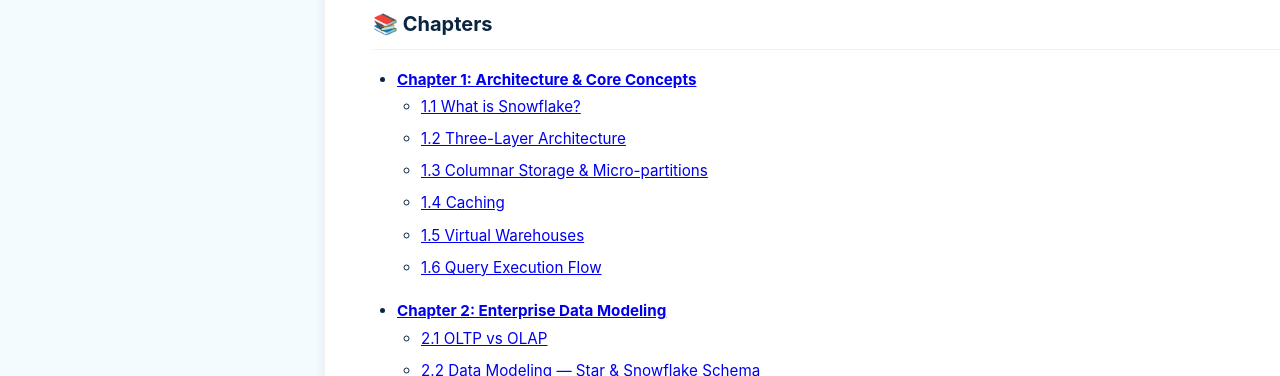
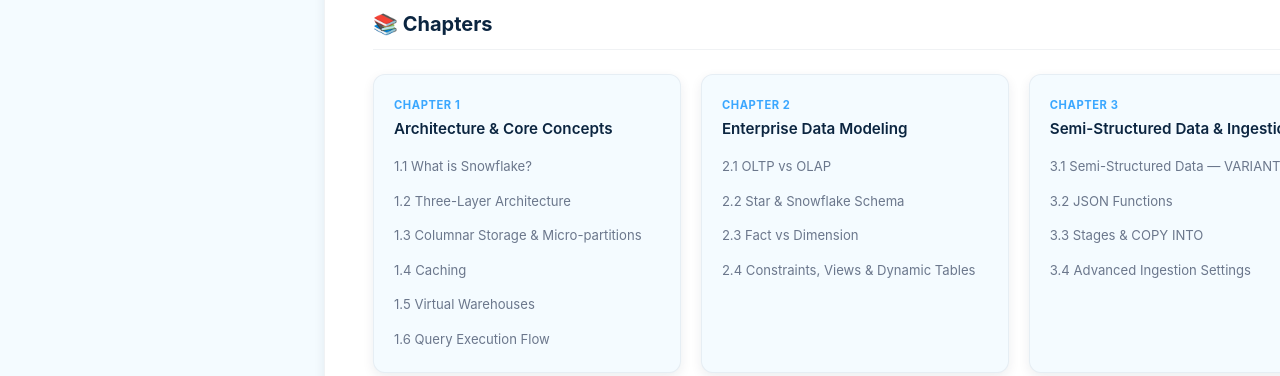
Before and after one commit to pulkiit-arora/InterviewVault, a React (Vite) app: page / in a window 1280 px wide. Both pictures are taken after a click on the button "Guides". Shown: the part 424-800 px from the top of the page. Built offline with nearby package versions, Linux system fonts and the light colour scheme; no server answers.

Commit message:
docs: restore left panel layout and add a premium card grid for the Chapters in-page table of contents

```diff
--- a/public/notes/snowflake-guide.md
+++ b/public/notes/snowflake-guide.md
@@ -7,42 +7,92 @@
 
 ## 📚 Chapters
 
-- **[Chapter 1: Architecture & Core Concepts](#chapter-1-architecture-core-concepts)**
-  - [1.1 What is Snowflake?](#11-what-is-snowflake)
-  - [1.2 Three-Layer Architecture](#12-three-layer-architecture)
-  - [1.3 Columnar Storage & Micro-partitions](#13-columnar-storage-micro-partitions)
-  - [1.4 Caching](#14-caching)
-  - [1.5 Virtual Warehouses](#15-virtual-warehouses)
-  - [1.6 Query Execution Flow](#16-query-execution-flow)
-- **[Chapter 2: Enterprise Data Modeling](#chapter-2-enterprise-data-modeling)**
-  - [2.1 OLTP vs OLAP](#21-oltp-vs-olap)
-  - [2.2 Data Modeling — Star & Snowflake Schema](#22-data-modeling-star-snowflake-schema)
-  - [2.3 Fact vs Dimension](#23-fact-vs-dimension)
-  - [2.4 Constraints, Views & Dynamic Tables](#24-constraints-views-dynamic-tables)
-- **[Chapter 3: Semi-Structured Data & Ingestion](#chapter-3-semi-structured-data-ingestion)**
-  - [3.1 Semi-Structured Data — VARIANT](#31-semi-structured-data-variant)
-  - [3.2 JSON Functions](#32-json-functions)
-  - [3.3 Stages & COPY INTO](#33-stages-copy-into)
-  - [3.4 Advanced COPY INTO & Ingestion Metadata](#34-advanced-copy-into-ingestion-metadata)
-- **[Chapter 4: Enterprise Data Ingestion Pipelines](#chapter-4-enterprise-data-ingestion-pipelines)**
-  - [4.1 Multi-Layer Pipeline Architecture](#41-multi-layer-pipeline-architecture)
-  - [4.2 Data Validation & Error Logging](#42-data-validation-error-logging)
-  - [4.3 Incremental Loading & MERGE (UPSERT)](#43-incremental-loading-merge-upsert)
-  - [4.4 RAW vs CURATED Design (Lineage & Replay)](#44-raw-vs-curated-design-lineage-replay)
-  - [4.5 Pipeline Best Practices & AI Readiness](#45-pipeline-best-practices-ai-readiness)
-- **[Chapter 5: Change Data Capture (CDC) with Streams & Tasks](#chapter-5-change-data-capture-cdc-with-streams--tasks)**
-  - [5.1 Change Data Capture (CDC) Basics](#51-change-data-capture-cdc-basics)
-  - [5.2 Snowflake Streams & Change Tracking](#52-snowflake-streams--change-tracking)
-  - [5.3 Snowflake Tasks & Orchestration](#53-snowflake-tasks--orchestration)
-  - [5.4 Automated CDC Pipeline Architecture](#54-automated-cdc-pipeline-architecture)
-- **[Chapter 6: Data Protection & Recovery (Time Travel & Cloning)](#chapter-6-data-protection--recovery-time-travel--cloning)**
-  - [6.1 Time Travel & Storage Internals](#61-time-travel--storage-internals)
-  - [6.2 Time Travel vs Fail-safe vs Streams](#62-time-travel-vs-fail-safe-vs-streams)
-  - [6.3 Zero-Copy Cloning & Internals](#63-zero-copy-cloning--internals)
-  - [6.4 Cloning Levels, Methods & Combinations](#64-cloning-levels-methods--combinations)
-- **[Chapter 7: Practice & Interview Prep](#chapter-7-practice--interview-prep)**
-  - [7.1 Key Interview Questions](#71-key-interview-questions)
-  - [7.2 Quick Tips & Gotchas](#72-quick-tips-gotchas)
+<div class="chapters-grid">
+  <!-- Chapter 1 -->
+  <div class="chapter-card">
+    <div class="chapter-num">Chapter 1</div>
+    <h3 class="chapter-name"><a href="#chapter-1-architecture-core-concepts">Architecture & Core Concepts</a></h3>
+    <ul class="chapter-topics">
+      <li><a href="#11-what-is-snowflake">1.1 What is Snowflake?</a></li>
+      <li><a href="#12-three-layer-architecture">1.2 Three-Layer Architecture</a></li>
+      <li><a href="#13-columnar-storage-micro-partitions">1.3 Columnar Storage & Micro-partitions</a></li>
+      <li><a href="#14-caching">1.4 Caching</a></li>
+      <li><a href="#15-virtual-warehouses">1.5 Virtual Warehouses</a></li>
+      <li><a href="#16-query-execution-flow">1.6 Query Execution Flow</a></li>
+    </ul>
+  </div>
+
+  <!-- Chapter 2 -->
+  <div class="chapter-card">
+    <div class="chapter-num">Chapter 2</div>
+    <h3 class="chapter-name"><a href="#chapter-2-enterprise-data-modeling">Enterprise Data Modeling</a></h3>
+    <ul class="chapter-topics">
+      <li><a href="#21-oltp-vs-olap">2.1 OLTP vs OLAP</a></li>
+      <li><a href="#22-data-modeling-star-snowflake-schema">2.2 Star & Snowflake Schema</a></li>
+      <li><a href="#23-fact-vs-dimension">2.3 Fact vs Dimension</a></li>
+      <li><a href="#24-constraints-views-dynamic-tables">2.4 Constraints, Views & Dynamic Tables</a></li>
+    </ul>
+  </div>
+
+  <!-- Chapter 3 -->
+  <div class="chapter-card">
+    <div class="chapter-num">Chapter 3</div>
+    <h3 class="chapter-name"><a href="#chapter-3-semi-structured-data-ingestion">Semi-Structured Data & Ingestion</a></h3>
+    <ul class="chapter-topics">
+      <li><a href="#31-semi-structured-data-variant">3.1 Semi-Structured Data — VARIANT</a></li>
+      <li><a href="#32-json-functions">3.2 JSON Functions</a></li>
+      <li><a href="#33-stages-copy-into">3.3 Stages & COPY INTO</a></li>
+      <li><a href="#34-advanced-copy-into-ingestion-metadata">3.4 Advanced Ingestion Settings</a></li>
+    </ul>
+  </div>
+
+  <!-- Chapter 4 -->
+  <div class="chapter-card">
+    <div class="chapter-num">Chapter 4</div>
+    <h3 class="chapter-name"><a href="#chapter-4-enterprise-data-ingestion-pipelines">Enterprise Ingestion Pipelines</a></h3>
+    <ul class="chapter-topics">
+      <li><a href="#41-multi-layer-pipeline-architecture">4.1 Pipeline Layers (RAW to REPORTING)</a></li>
+      <li><a href="#42-data-validation-error-logging">4.2 Data Validation & Error Logging</a></li>
+      <li><a href="#43-incremental-loading-merge-upsert">4.3 Incremental Loading & MERGE</a></li>
+      <li><a href="#44-raw-vs-curated-design-lineage-replay">4.4 RAW vs CURATED Architecture</a></li>
+      <li><a href="#45-pipeline-best-practices-ai-readiness">4.5 Best Practices & AI Readiness</a></li>
+    </ul>
+  </div>
+
+  <!-- Chapter 5 -->
+  <div class="chapter-card">
+    <div class="chapter-num">Chapter 5</div>
+    <h3 class="chapter-name"><a href="#chapter-5-change-data-capture-cdc-with-streams--tasks">Change Data Capture (CDC)</a></h3>
+    <ul class="chapter-topics">
+      <li><a href="#51-change-data-capture-cdc-basics">5.1 CDC Basics & java analogy</a></li>
+      <li><a href="#52-snowflake-streams-change-tracking">5.2 Streams & Change Logging</a></li>
+      <li><a href="#53-snowflake-tasks-orchestration">5.3 Tasks & Scheduled SQL</a></li>
+      <li><a href="#54-automated-cdc-pipeline-architecture">5.4 Automated Pipeline setup</a></li>
+    </ul>
+  </div>
+
+  <!-- Chapter 6 -->
+  <div class="chapter-card">
+    <div class="chapter-num">Chapter 6</div>
+    <h3 class="chapter-name"><a href="#chapter-6-data-protection--recovery-time-travel--cloning">Data Recovery & Cloning</a></h3>
+    <ul class="chapter-topics">
+      <li><a href="#61-time-travel-storage-internals">6.1 Time Travel & Storage layer</a></li>
+      <li><a href="#62-time-travel-vs-fail-safe-vs-streams">6.2 Time Travel vs Fail-safe</a></li>
+      <li><a href="#63-zero-copy-cloning-internals">6.3 Zero-Copy Cloning internals</a></li>
+      <li><a href="#64-cloning-levels-methods-combinations">6.4 Cloning Levels, CTAS & backups</a></li>
+    </ul>
+  </div>
+
+  <!-- Chapter 7 -->
+  <div class="chapter-card">
+    <div class="chapter-num">Chapter 7</div>
+    <h3 class="chapter-name"><a href="#chapter-7-practice-interview-prep">Practice & Interview Prep</a></h3>
+    <ul class="chapter-topics">
+      <li><a href="#71-key-interview-questions">7.1 Key Interview Questions</a></li>
+      <li><a href="#72-quick-tips-gotchas">7.2 Ingestion Tips & Gotchas</a></li>
+    </ul>
+  </div>
+</div>
 
 ---
 
--- a/src/components/GuideViewer.jsx
+++ b/src/components/GuideViewer.jsx
@@ -19,8 +19,6 @@
   return `<h${depth} id="${id}">${text}</h${depth}>\n`
 }
 marked.use({ renderer, breaks: true, gfm: true })
-
-
 
 export default function GuideViewer({ basePath }) {
   const [guides, setGuides]           = useState([])
--- a/src/styles.css
+++ b/src/styles.css
@@ -1733,90 +1733,79 @@
   line-height: 1.3;
 }
 
-/* ── Guide TOC (hierarchical heading nav) ────────── */
+/* ── Guide Chapters Nav ──────────────────────────── */
 .guides-toc-divider {
   height: 1px;
   background: var(--border);
-  margin: 0.25rem 0;
-}
-
-.guide-toc {
-  padding: 0.5rem;
-}
-
-.guide-toc-list {
+  margin: 0.5rem 0;
+}
+
+.guide-chapters-nav {
+  padding: 0.5rem 0.75rem 1rem;
+}
+
+.guide-chapters-list {
   list-style: none;
   padding: 0;
   margin: 0;
 }
 
-.guide-toc-h2-item {
-  margin-bottom: 0.1rem;
-}
-
-.guide-toc-btn {
+.guide-chapter-item {
+  margin-bottom: 0.5rem;
+}
+
+.guide-chapter-btn {
   width: 100%;
   display: flex;
-  align-items: center;
-  gap: 0.4rem;
+  flex-direction: column;
+  align-items: flex-start;
+  padding: 0.6rem 0.85rem;
+  background: transparent;
   border: none;
-  border-radius: 6px;
-  background: transparent;
+  border-left: 3px solid transparent;
   cursor: pointer;
   text-align: left;
-  transition: all 0.15s ease;
+  transition: all 0.2s ease;
   font-family: inherit;
-  line-height: 1.4;
-}
-
-.guide-toc-h2 {
-  padding: 0.4rem 0.75rem;
+  border-radius: 0 6px 6px 0;
+}
+
+.guide-chapter-btn:hover {
+  background: var(--accent);
+  border-left-color: var(--border);
+}
+
+.guide-chapter-btn.active {
+  background: var(--accent);
+  border-left-color: var(--primary);
+}
+
+.guide-chapter-label {
+  display: block;
+  font-size: 0.7rem;
+  font-weight: 700;
+  text-transform: uppercase;
+  letter-spacing: 0.05em;
+  color: var(--muted);
+  margin-bottom: 0.15rem;
+  transition: color 0.2s ease;
+}
+
+.guide-chapter-btn:hover .guide-chapter-label,
+.guide-chapter-btn.active .guide-chapter-label {
+  color: var(--primary);
+}
+
+.guide-chapter-title {
+  display: block;
   font-size: 0.8rem;
+  font-weight: 500;
+  color: var(--text);
+  line-height: 1.3;
+}
+
+.guide-chapter-btn.active .guide-chapter-title {
   font-weight: 600;
-  color: var(--text);
-}
-
-.guide-toc-h2:hover {
-  background: var(--accent);
-  color: var(--primary);
-}
-
-.guide-toc-h2.toc-active {
-  color: var(--primary);
-  background: var(--accent);
-}
-
-.guide-toc-sub {
-  list-style: none;
-  padding: 0;
-  margin: 0 0 0.2rem 0;
-}
-
-.guide-toc-h3 {
-  padding: 0.28rem 0.75rem 0.28rem 1.5rem;
-  font-size: 0.75rem;
-  font-weight: 400;
-  color: var(--muted);
-}
-
-.guide-toc-h3:hover {
-  color: var(--primary);
-  background: var(--accent);
-}
-
-.guide-toc-h3.toc-active {
-  color: var(--primary);
-  font-weight: 500;
-}
-
-.toc-h3-dot {
-  display: inline-block;
-  width: 4px;
-  height: 4px;
-  border-radius: 50%;
-  background: currentColor;
-  flex-shrink: 0;
-  opacity: 0.5;
 }
 
 /* ── Guide Content Area ──────────────────────────── */
@@ -1992,6 +1981,85 @@
 .guide-markdown strong { font-weight: 700; color: var(--text); }
 .guide-markdown em { font-style: italic; }
 
+/* ── Chapters Card Grid (In-page TOC) ────────────── */
+.chapters-grid {
+  display: grid;
+  grid-template-columns: repeat(auto-fill, minmax(280px, 1fr));
+  gap: 1.25rem;
+  margin: 1.5rem 0 2.5rem;
+}
+
+.chapter-card {
+  background: var(--bg);
+  border: 1.5px solid var(--border);
+  border-radius: 12px;
+  padding: 1.25rem;
+  transition: all 0.25s cubic-bezier(0.4, 0, 0.2, 1);
+  box-shadow: var(--shadow-sm);
+  display: flex;
+  flex-direction: column;
+  height: 100%;
+}
+
+.chapter-card:hover {
+  border-color: var(--primary);
+  transform: translateY(-2px);
+  box-shadow: var(--shadow-md);
+}
+
+.chapter-num {
+  font-size: 0.7rem;
+  font-weight: 700;
+  text-transform: uppercase;
+  color: var(--primary);
+  letter-spacing: 0.05em;
+  margin-bottom: 0.25rem;
+}
+
+.chapter-name {
+  margin: 0 0 0.85rem 0 !important;
+  font-size: 0.95rem !important;
+  font-weight: 700;
+  line-height: 1.3;
+  border-bottom: none !important;
+  padding-bottom: 0 !important;
+}
+
+.chapter-name a {
+  color: var(--text);
+  text-decoration: none;
+  transition: color 0.2s ease;
+}
+
+.chapter-name a:hover {
+  color: var(--primary-700);
+}
+
+.chapter-topics {
+  list-style: none !important;
+  padding: 0 !important;
+  margin: 0 !important;
+  display: flex;
+  flex-direction: column;
+  gap: 0.45rem;
+}
+
+.chapter-topics li {
+  margin-bottom: 0 !important;
+}
+
+.chapter-topics li a {
+  font-size: 0.82rem;
+  color: var(--muted);
+  text-decoration: none;
+  transition: color 0.15s ease;
+}
+
+.chapter-topics li a:hover {
+  color: var(--primary);
+  text-decoration: underline;
+}
+
 /* ── Responsive ──────────────────────────────────── */
 @media(max-width: 768px) {
   .guides-layout {
@@ -2003,4 +2071,7 @@
   .guides-content {
     padding: 1.5rem;
   }
-}
+  .chapters-grid {
+    grid-template-columns: 1fr;
+  }
+}
```
